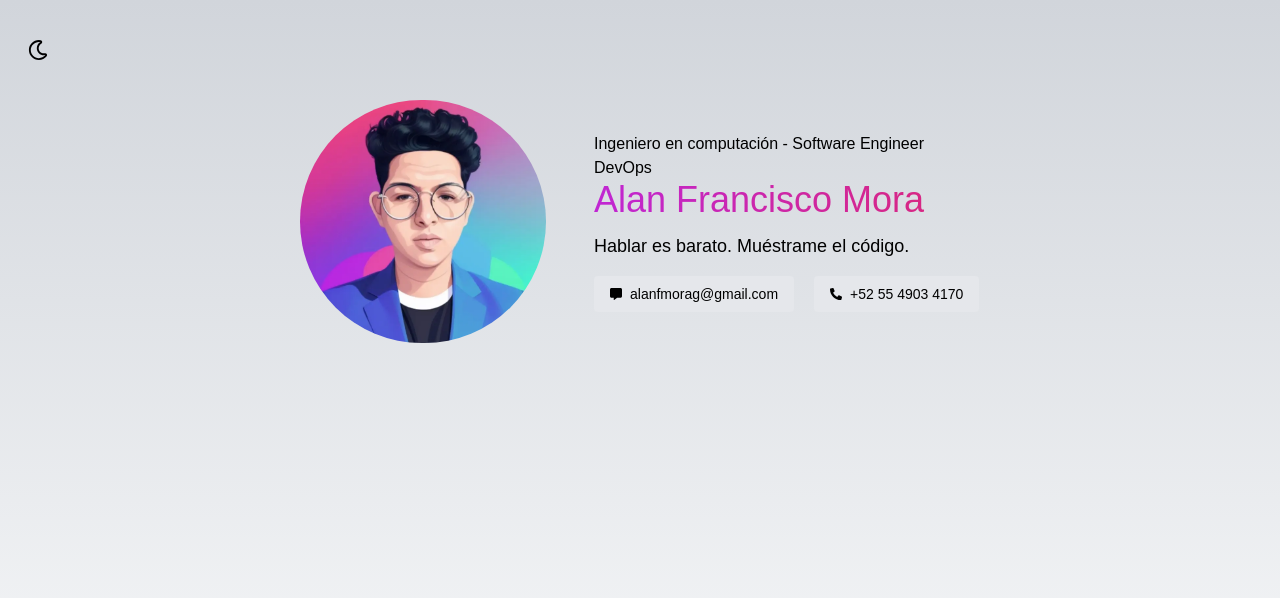
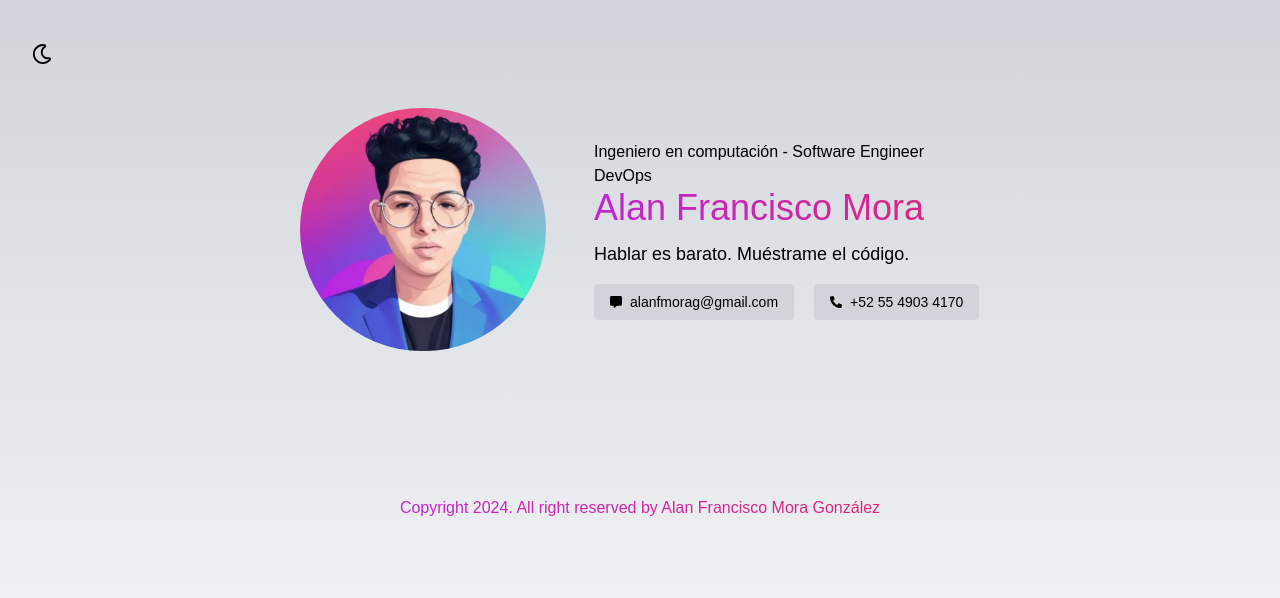
Before and after one commit to alanmgg/Devfolio-React, a React (Vite) app: page / in a window 1280 px wide. Shown: the top 598 px of the page. Built offline with nearby package versions, Linux system fonts and the light colour scheme.

Commit message:
:ballot_box_with_check: Footer completed

```diff
--- a/src/App.jsx
+++ b/src/App.jsx
@@ -1,13 +1,17 @@
+import React from "react";
+import ButtonTheme from "./components/ButtonTheme";
 import Header from "./components/Header";
-import ButtonTheme from "./components/ButtonTheme";
+import Footer from "./components/Footer";
 
 function App() {
   return (
     <>
       <div className="w-screen h-screen bg-gradient-to-t from-gray-50 dark:from-slate-900 to-gray-300 dark:to-slate-700">
-        <ButtonTheme />
-
-        <Header />
+        <div className="flex flex-col">
+          <ButtonTheme />
+          <Header />
+          <Footer />
+        </div>
       </div>
     </>
   );
--- a/src/components/ButtonInfo.jsx
+++ b/src/components/ButtonInfo.jsx
@@ -6,7 +6,7 @@ function ButtonInfo() {
     <>
       <div className="flex flex-row lg:text-center">
         <button
-          className="mt-4 py-2 px-4 bg-gray-200 hover:bg-gray-300 dark:bg-slate-800 dark:hover:bg-slate-700 dark:text-white flex flex-row items-center rounded"
+          className="mt-4 py-2 px-4 bg-gray-300 hover:bg-gray-200 dark:bg-slate-800 dark:hover:bg-slate-700 dark:text-white flex flex-row items-center rounded"
           onClick={() => (window.location = "mailto:alanfmorag@gmail.com")}
         >
           <FaCommentAlt className="mr-2 text-xs" />{" "}
@@ -14,7 +14,7 @@ function ButtonInfo() {
         </button>
 
         <button
-          className="mt-4 ml-5 py-2 px-4 bg-gray-200 hover:bg-gray-300 dark:bg-slate-800 dark:hover:bg-slate-700 dark:text-white flex flex-row items-center rounded"
+          className="mt-4 ml-5 py-2 px-4 bg-gray-300 hover:bg-gray-200 dark:bg-slate-800 dark:hover:bg-slate-700 dark:text-white flex flex-row items-center rounded"
           onClick={() => (window.location = "tel:+525549034170")}
         >
           <FaPhoneAlt className="mr-2 text-xs" />{" "}
--- a/src/components/ButtonTheme.jsx
+++ b/src/components/ButtonTheme.jsx
@@ -18,7 +18,7 @@ function ButtonTheme() {
 
   return (
     <>
-      <button className="mx-5 my-8 p-2 hover:bg-slate-100 text-xl dark:text-gray-400 dark:hover:bg-slate-600">
+      <button className="w-11 ml-5 my-8 p-3 hover:bg-slate-100 text-xl dark:text-gray-400 dark:hover:bg-slate-600">
         {theme === "light" ? (
           <FaRegMoon onClick={handleChangeTheme} />
         ) : (
--- /dev/null
+++ b/src/components/Footer.jsx
@@ -0,0 +1,25 @@
+import React, { useEffect, useState } from "react";
+
+function Footer() {
+  const [year, setYear] = useState(null);
+
+  useEffect(() => {
+    const today = new Date();
+    const actualYear = today.getFullYear().toString();
+
+    setYear(actualYear);
+  }, []);
+
+  return (
+    <>
+      <footer className="mx-auto mt-[125px] px-[300px] xl:px-10 font-open-sans flex flex-col items-center">
+        <p className="mt-5 text-center text-base sm:text-sm bg-gradient-to-r from-fuchsia-600 dark:from-lime-400 to-pink-600 dark:to-lime-500 bg-clip-text text-transparent">
+          Copyright {year !== null ? year : "2024"}. All right reserved by Alan
+          Francisco Mora González
+        </p>
+      </footer>
+    </>
+  );
+}
+
+export default Footer;
--- a/src/components/Header.jsx
+++ b/src/components/Header.jsx
@@ -15,7 +15,7 @@ function Header() {
           />
         </div>
 
-        <div className="">
+        <div>
           <p className="text-base sm:text-sm dark:text-white">
             Ingeniero en computación - Software Engineer DevOps
           </p>
```
